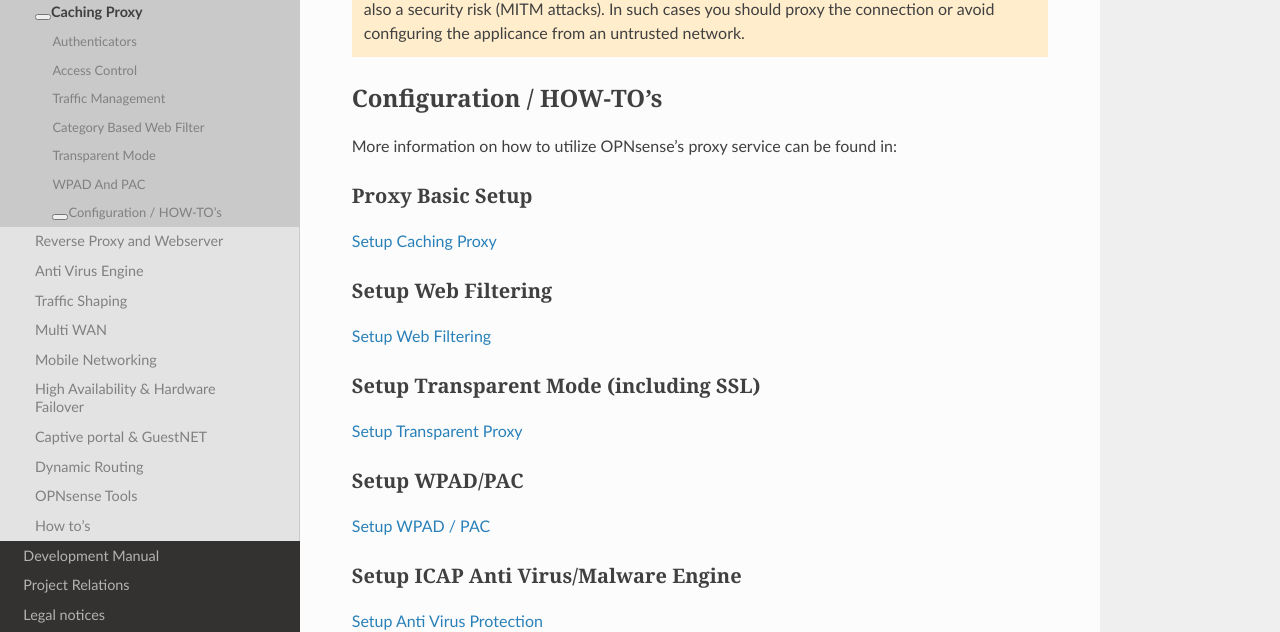
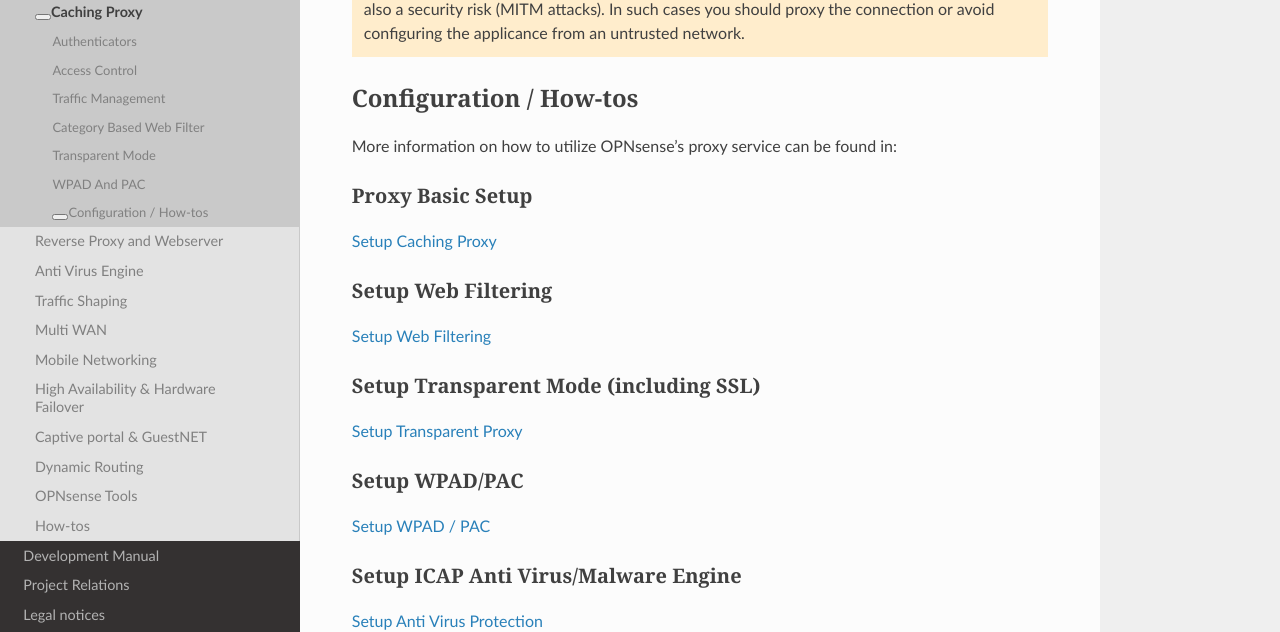
Before and after one commit to opnsense/docs, a Sphinx documentation site: the page built from source/manual/proxy.rst, in a window 1280 px wide and 900 px high, scrolled down 2713 px. Shown: the part 179-811 px from the top of the window. Built offline with Sphinx 7.4.7 and the Read the Docs theme 2.0.0, drawn with Linux system fonts in a browser that asks for light colours; nearby versions of some CDN libraries; some web fonts are replaced; library files that are not in the unit come from our copies.

Commit message:
Correct spelling of 'how-tos'

```diff
--- a/source/development/howtos.rst
+++ b/source/development/howtos.rst
@@ -1,5 +1,5 @@
 ====================================
-How to's
+How-tos
 ====================================
 
 .. toctree::
--- a/source/manual/howtos.rst
+++ b/source/manual/howtos.rst
@@ -1,5 +1,5 @@
 ====================================
-How to's
+How-tos
 ====================================
 
 .. toctree::
--- a/source/manual/ips.rst
+++ b/source/manual/ips.rst
@@ -90,9 +90,9 @@
 
 If you want to contribute to the ruleset see: https://github.com/opnsense/rules
 
---------
-How-to's
---------
+-------
+How-tos
+-------
 
 .. toctree::
    :maxdepth: 2
--- a/source/manual/proxy.rst
+++ b/source/manual/proxy.rst
@@ -96,9 +96,9 @@
     should proxy the connection or avoid configuring the applicance from an
     untrusted network.
 
-------------------------
-Configuration / HOW-TO's
-------------------------
+-----------------------
+Configuration / How-tos
+-----------------------
 More information on how to utilize OPNsense's proxy service can be found in:
 
 Proxy Basic Setup
--- a/source/manual/vpnet.rst
+++ b/source/manual/vpnet.rst
@@ -57,7 +57,7 @@
 -------------
 Configuration
 -------------
-Please read our how-to's for configuration examples and more detailed information.
+Please read our how-tos for configuration examples and more detailed information.
 
 IPsec Road Warrior
 -------------------
```
